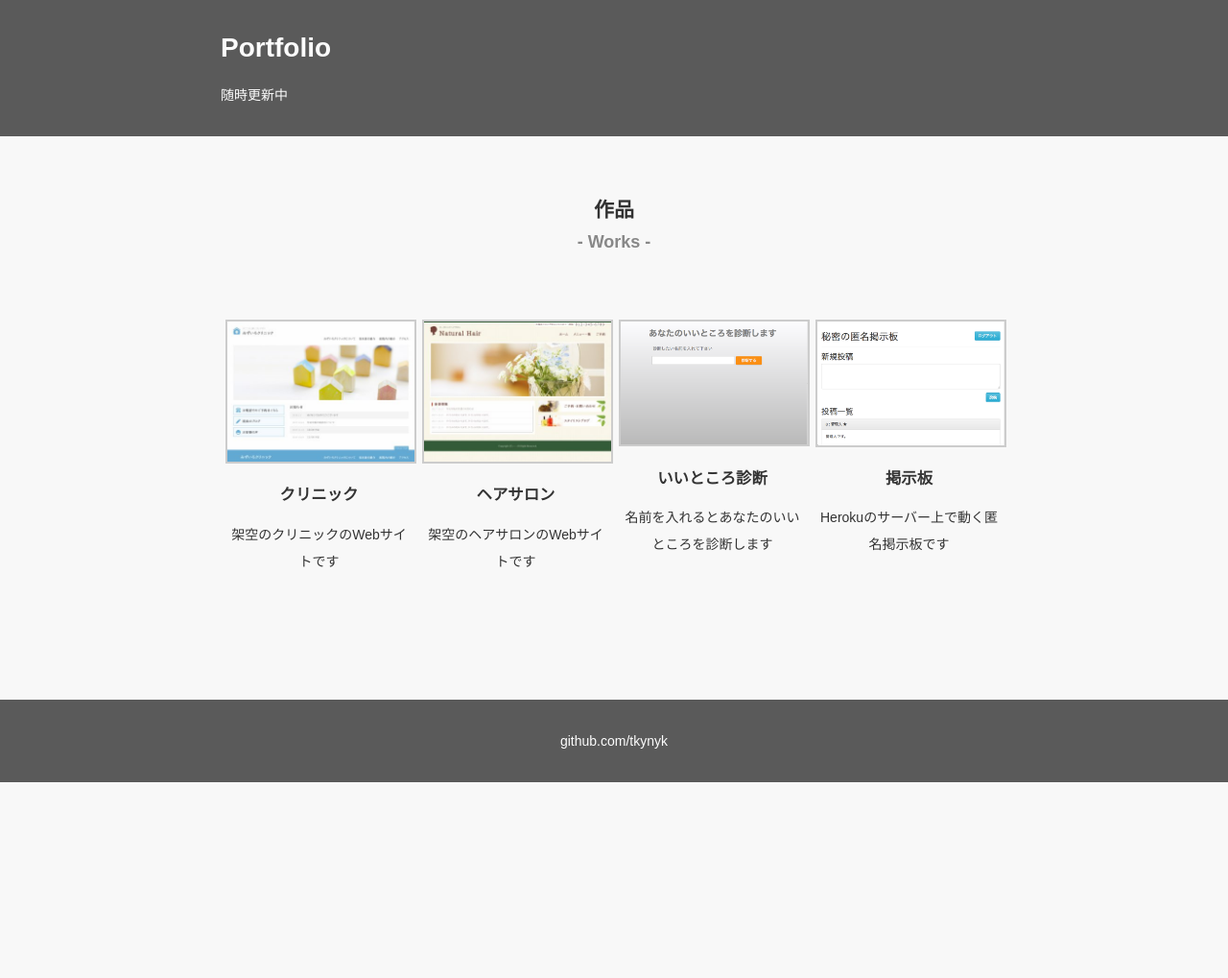
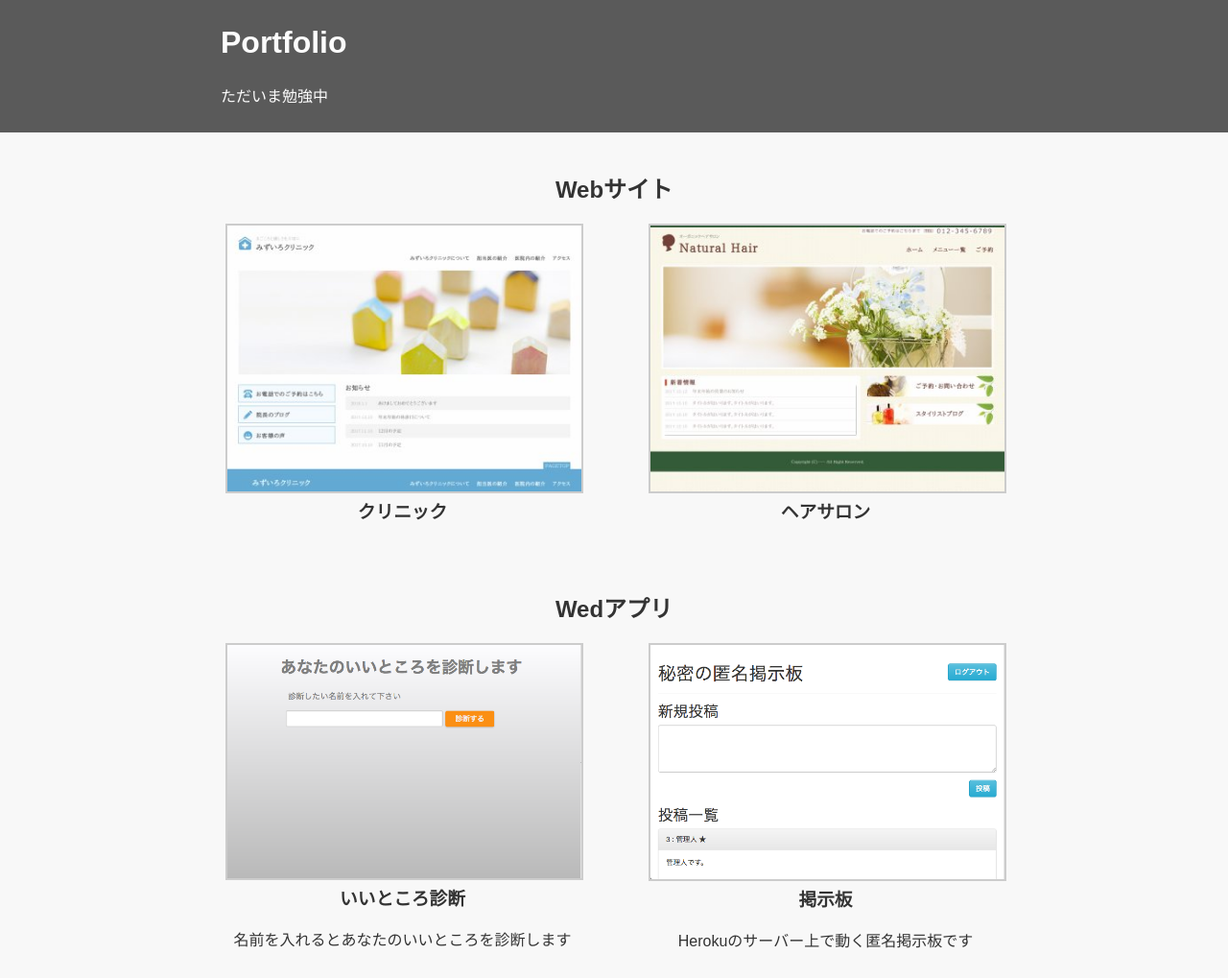
Before and after one commit to tkynyk/portfolio, a plain HTML site: page index.html in a window 1280 px wide. Shown: the top 1019 px of the page at 96% size. Before the commit the page ends 815 px from the top, so only its background shows below. Drawn offline with Linux system fonts and the light colour scheme.

Commit message:
レイアウト改善

```diff
--- a/index.html
+++ b/index.html
@@ -6,43 +6,51 @@
   <title>Portfolio</title>
   <link rel="stylesheet" href="styles.css">
 </head>
+
+
 <body>
+  <!--// header -->
   <header>
     <div class="container">
       <h1>Portfolio</h1>
-        <p>随時更新中</p>
+        <p>ただいま勉強中</p>
     </div>
   </header>
+  <!-- header //-->
 
-  <section class="works">
-    <h2>作品</h2>
+  <!--// web site -->
+  <section class="site">
+    <h2>Webサイト</h2>
     <div class="container">
-        <!-- <div class="wrapper1"> -->
           <div class="item">
               <a href="https://tkynyk.github.io/clinic/">
                   <img src="img/img_cl.jpg"
-                    width="100" height="66" alt="クリニック">
+                    width="300" height="200" alt="いいところ診断">
               </a>
               <h3>クリニック</h3>
-                  <p>架空のクリニックのWebサイトです</p>
           </div>
 
           <div class="item">
                 <a href="https://tkynyk.github.io/hair_salon/">
                     <img src="img/img_hs.jpg"
-                      width="100" height="66" alt="ヘアサロン">
+                      width="300" height="200" alt="いいところ診断">
                 </a>
                 <h3>ヘアサロン</h3>
-                    <p>架空のヘアサロンのWebサイトです</p>
           </div>
-        <!-- </div>  -->
+    </div> <!-- container -->
+    </section>
 
-        <!--  -->
-        <!-- <div class="wrapper2"> -->
+    <div class="clear"></div>
+    <!-- web site //-->
+
+    <!--// apps -->
+    <section class="apps">
+        <h2>Wedアプリ</h2>
+        <div class="container">
             <div class="item">
                 <a href="https://tkynyk.github.io/assessment/">
                     <img src="img/item1.png"
-                        width="100" height="66" alt="いいところ診断">
+                        width="300" height="200" alt="いいところ診断">
                 </a>
                 <h3>いいところ診断</h3>
                     <p>名前を入れるとあなたのいいところを診断します</p>
@@ -51,17 +59,21 @@
             <div class="item">
                 <a href="https://guest2:Kuge7reG@frozen-mountain-51932.herokuapp.com/posts">
                     <img src="img/item2.png"
-                        width="100" height="66" alt="掲示板">
+                        width="300" height="200" alt="掲示板">
                 </a>
                 <h3>掲示板</h3>
                     <p>Herokuのサーバー上で動く匿名掲示板です</p>
             </div>
-        <!-- </div> -->
-    </div> <!-- container -->
+        </div>
     </section>
+    <div class="clear"></div>
+    <!-- apps //-->
 
-  <footer>
-    <p>github.com/tkynyk</p>
-  </footer>
+    <!--// footer -->
+    <footer>
+      <p>github.com/tkynyk</p>
+    </footer>
+    <!-- footer //-->
+
 </body>
 </html>
--- a/styles.css
+++ b/styles.css
@@ -1,9 +1,60 @@
 @charset "utf-8";
+
+/* ========================================
+    リセットcss
+========================================= */
+/* html, body, div, span, applet, object, iframe,
+h1, h2, h3, h4, h5, h6, p, blockquote, pre,
+a, abbr, acronym, address, big, cite, code,
+del, dfn, em, img, ins, kbd, q, s, samp,
+small, strike, strong, sub, sup, tt, var,
+b, u, i, center,
+dl, dt, dd, ol, ul, li,
+fieldset, form, label, legend,
+table, caption, tbody, tfoot, thead, tr, th, td,
+article, aside, canvas, details, embed,
+figure, figcaption, footer, header, hgroup,
+menu, nav, output, ruby, section, summary,
+time, mark, audio, video {
+	margin: 0;
+	padding: 0;
+	border: 0;
+	font-style:normal;
+	font-weight: normal;
+	font-size: 100%;
+	vertical-align: baseline;
+}
+article, aside, details, figcaption, figure,
+footer, header, hgroup, menu, nav, section {
+	display: block;
+}
+html{overflow-y: scroll;}
+blockquote, q {quotes: none;}
+blockquote:before, blockquote:after,q:before, q:after {content: ''; content: none;}
+input, textarea,{margin: 0; padding: 0;}
+ol, ul{list-style:none;}
+table{border-collapse: collapse; border-spacing:0;}
+caption, th{text-align: left;}
+a:focus {outline:none;}
+
+/* micro clearfix
+.cf:before,
+.cf:after {
+    content: " ";
+    display: table;
+}
+.cf:after {clear: both;}
+.cf {*zoom: 1;} */
+
+
+/* ========================================
+    レイアウト用
+========================================= */
 
 /* common */
 
 body{
-  font-size: 14px;
+  /* font-size: 14px; */
   font-family:'Hiragino Kaku Gothic ProN', 'ヒラギノ角ゴ ProN W3', Meiryo, メイリオ, Osaka, 'MS PGothic', arial, helvetica, sans-serif;
   margin: 0;
   padding: 0;
@@ -11,6 +62,10 @@ body{
   background: #f8f8f8;
 
 }
+
+/* h1 {
+  font-size: 16px;
+} */
 
 p {
   line-height: 2;
@@ -22,12 +77,13 @@ p {
 }
 
 section {
-  padding: 60px 0;
+  padding: 20px 0;
 }
 
-section h2 {
+section h2,
+section h3 {
   text-align: center;
-  margin: 0 0 60px;
+  margin: 0 0 10px;
 }
 
 h2::after {
@@ -49,35 +105,46 @@ img:hover {
 header {
   background: #5a5a5a;
   color: #fcfcfc;
-  padding: 15px;
+  padding: 5px;
+  margin-bottom: 20px;
 }
 
 /* section */
 
-.works h2:after {
+/* section h2:after {
   content: '- Works -';
+} */
+
+
+section .container {
+  border-bottom: 1px dotted #555555;
 }
 
-.works .item{
-  text-align: center;
-  padding: 10px 5px;
+section .container:last-child {
+  border-bottom: none;
 }
 
-.works .item img {
+section .item{
+  text-align: center;
+  padding: 10px 5px;;
+}
+
+section .item img {
   width: 100%;
   height: auto;
   border: solid 2px #ccc;
 
 }
 
-.works .item {
-  margin-bottom: 60px;
+section .item {
+  margin-bottom: 10px;
 }
-.works .item:last-child {
+
+section .item:last-child {
   margin-bottom: 0px;
 }
 
-.works p {
+.item p {
   text-align: center;
   /* margin-bottom: 50px; */
 }
@@ -95,21 +162,224 @@ footer {
 
 @media (min-width: 570px) {
 
-  .works .container {
+  section .container {
     display: flex;
     justify-content: space-between;
   }
 
-  .works .item {
-    width: 25%;
+  .site .item {
+    width: 45%;
+    float: left;
   }
 
-  .works .item img {
+  .clear {
+    clear: both;
+  }
+
+  .apps .item {
+    width: 45%;
+    float: left;
+  }
+
+  section .item img {
     width: 100%;
     height: auto;
   }
 
-  .works p {
+  section p {
+    margin-bottom: 0px;
+  }
+}
+
+/* large */
+
+@media (min-width: 820px) {
+
+  .container {
+    width: 820px;
+  }
+
+}@charset "utf-8";
+
+/* ========================================
+    リセットcss
+========================================= */
+/* html, body, div, span, applet, object, iframe,
+h1, h2, h3, h4, h5, h6, p, blockquote, pre,
+a, abbr, acronym, address, big, cite, code,
+del, dfn, em, img, ins, kbd, q, s, samp,
+small, strike, strong, sub, sup, tt, var,
+b, u, i, center,
+dl, dt, dd, ol, ul, li,
+fieldset, form, label, legend,
+table, caption, tbody, tfoot, thead, tr, th, td,
+article, aside, canvas, details, embed,
+figure, figcaption, footer, header, hgroup,
+menu, nav, output, ruby, section, summary,
+time, mark, audio, video {
+	margin: 0;
+	padding: 0;
+	border: 0;
+	font-style:normal;
+	font-weight: normal;
+	font-size: 100%;
+	vertical-align: baseline;
+}
+article, aside, details, figcaption, figure,
+footer, header, hgroup, menu, nav, section {
+	display: block;
+}
+html{overflow-y: scroll;}
+blockquote, q {quotes: none;}
+blockquote:before, blockquote:after,q:before, q:after {content: ''; content: none;}
+input, textarea,{margin: 0; padding: 0;}
+ol, ul{list-style:none;}
+table{border-collapse: collapse; border-spacing:0;}
+caption, th{text-align: left;}
+a:focus {outline:none;}
+
+/* micro clearfix
+.cf:before,
+.cf:after {
+    content: " ";
+    display: table;
+}
+.cf:after {clear: both;}
+.cf {*zoom: 1;} */
+
+
+/* ========================================
+    レイアウト用
+========================================= */
+
+/* common */
+
+body{
+  /* font-size: 14px; */
+  font-family:'Hiragino Kaku Gothic ProN', 'ヒラギノ角ゴ ProN W3', Meiryo, メイリオ, Osaka, 'MS PGothic', arial, helvetica, sans-serif;
+  margin: 0;
+  padding: 0;
+  color: #333;
+  background: #f8f8f8;
+
+}
+
+/* h1 {
+  font-size: 16px;
+} */
+
+p {
+  line-height: 2;
+}
+
+.container {
+  width: 90%;
+  margin: 0 auto;
+}
+
+section {
+  padding: 20px 0;
+}
+
+section h2,
+section h3 {
+  text-align: center;
+  margin: 0 0 10px;
+}
+
+h2::after {
+  display: block;
+  font-size: 18px;
+  color: #888;
+  padding-top: 10px;
+}
+
+img:hover {
+  opacity: 0.7;
+}
+
+/* img.shadow {
+  box-shadow: 0 0 10px rgba(0, 0, 0, 0.3);
+} */
+
+/* header */
+header {
+  background: #5a5a5a;
+  color: #fcfcfc;
+  padding: 5px;
+  margin-bottom: 20px;
+}
+
+/* section */
+
+/* section h2:after {
+  content: '- Works -';
+} */
+
+
+section .item{
+  text-align: center;
+  padding: 10px 5px;;
+}
+
+section .item img {
+  width: 100%;
+  height: auto;
+  border: solid 2px #ccc;
+
+}
+
+section .item {
+  margin-bottom: 10px;
+}
+
+section .item:last-child {
+  margin-bottom: 0px;
+}
+
+.item p {
+  text-align: center;
+  /* margin-bottom: 50px; */
+}
+
+/* footer */
+
+footer {
+  background: #5a5a5a;
+  text-align: center;
+  color: #fcfcfc;
+  padding: 15px;
+}
+
+/* medium */
+
+@media (min-width: 570px) {
+
+  section .container {
+    display: flex;
+    justify-content: space-between;
+  }
+
+  .site .item {
+    width: 45%;
+    float: left;
+  }
+
+  .clear {
+    clear: both;
+  }
+
+  .apps .item {
+    width: 45%;
+    float: left;
+  }
+
+  section .item img {
+    width: 100%;
+    height: auto;
+  }
+
+  section p {
     margin-bottom: 0px;
   }
 }
```
